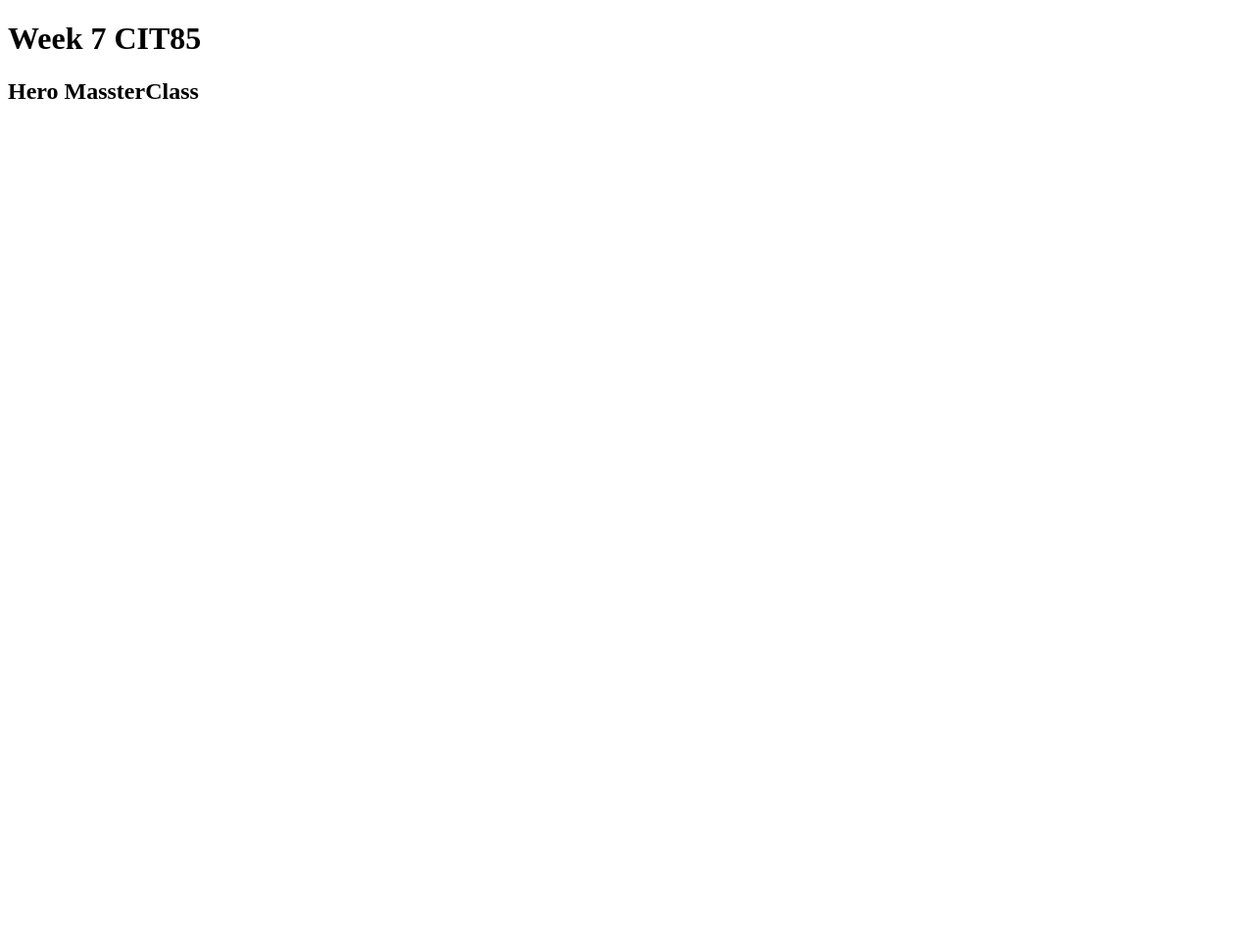
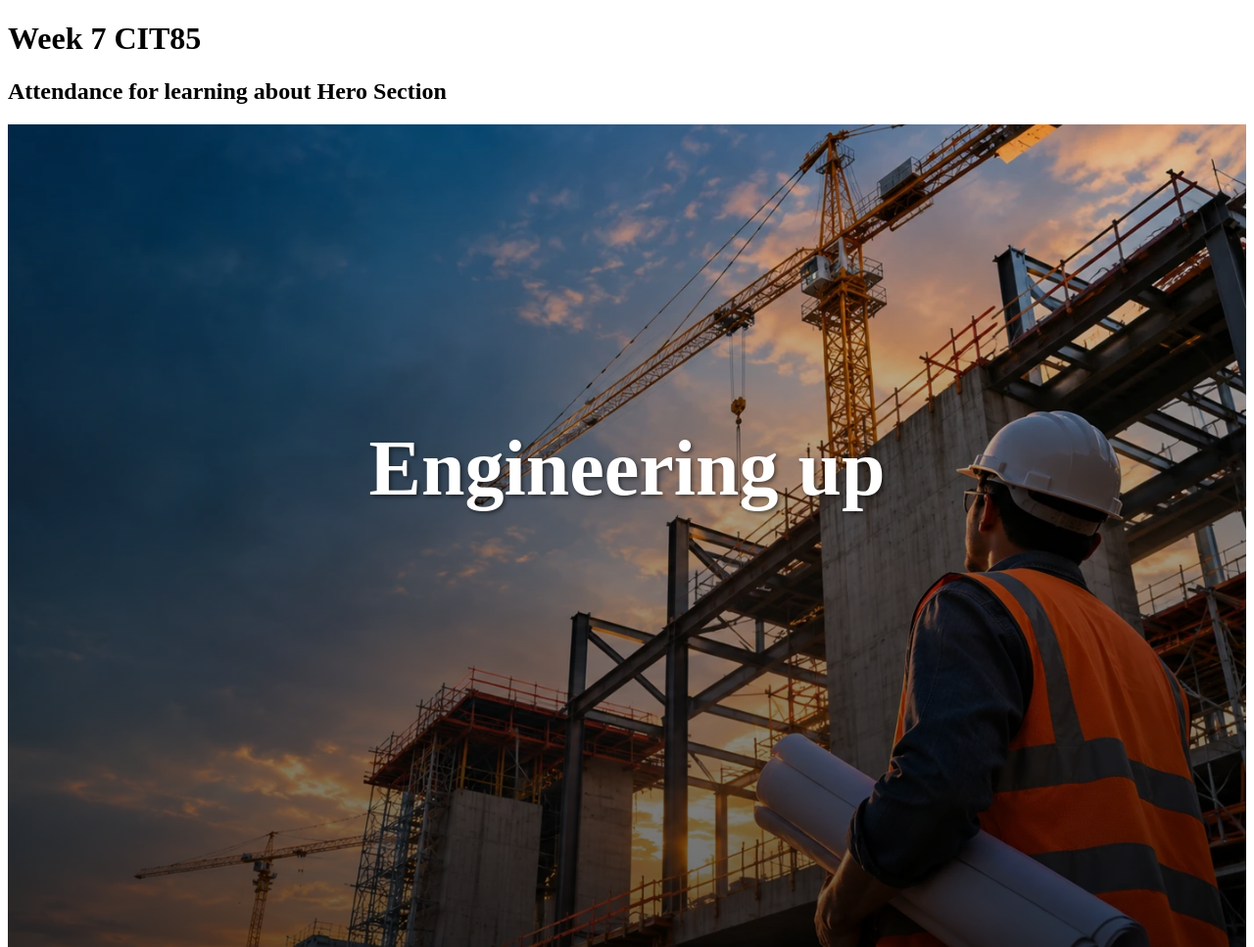
Before and after one commit to CIT85/ramiroc-pub, a plain HTML site: page w7/index.html in a window 1280 px wide. Shown: the whole page at 98% size. Before the commit the page ends 800 px from the top, so only its background shows below. Drawn offline with Linux system fonts and the light colour scheme.

Commit message:
Hero Section

```diff
--- a/w7/css/style.css
+++ b/w7/css/style.css
@@ -0,0 +1,14 @@
+.attendance-hero {
+    min-height: 70vh;
+    background-image: linear-gradient(rgba(0,0,0,0.12), rgba(0,0,0,0.6)), url(../images/hero-new.webp);
+    background-size: cover;
+    background-position: bottom right;
+    text-align: center;
+    padding-block: 30vh 5vh;
+}
+
+.attendance-hero h2 {
+    color: #fff;
+    font-size:5rem;
+    text-shadow: 2px 2px 4px rgba(0,0,0,0.5);
+}
--- a/w7/index.html
+++ b/w7/index.html
@@ -8,6 +8,9 @@
 </head>
 <body>
     <h1>Week 7 CIT85</h1>
-    <h2>Hero MassterClass</h2>
+    <h2>Attendance for learning about Hero Section</h2>
+    <section class="attendance-hero">
+        <h2>Engineering up</h2>
+    </section>
 </body>
 </html>
```
